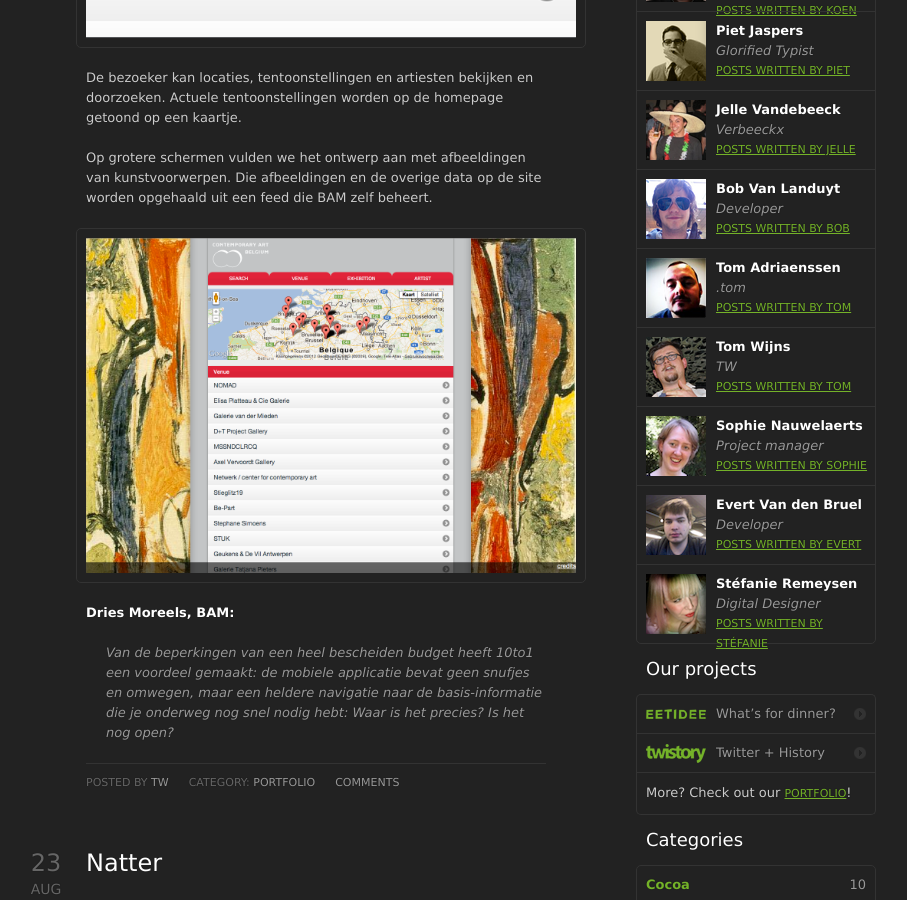
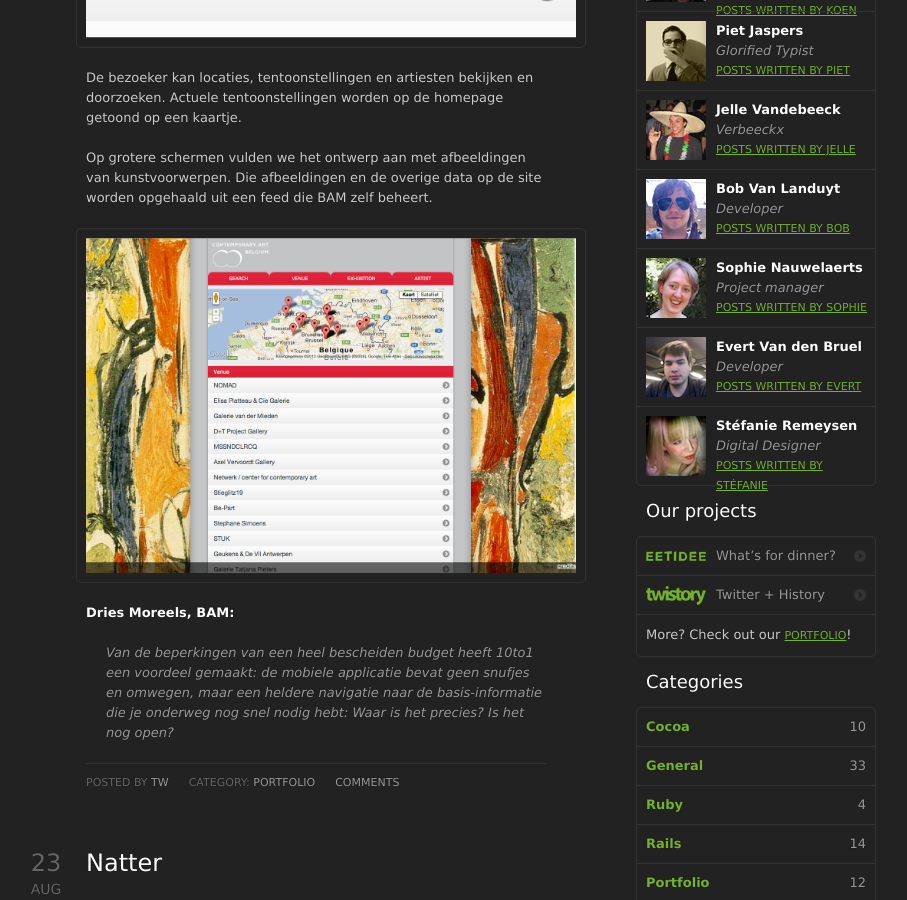
Before and after one commit to 10to1/10to1.github.com, a Jekyll site: the page built from index.html, in a window 1280 px wide and 900 px high, scrolled down 889 px. Shown: the whole window, without its empty margins (164-1071 px from the left). Built offline with Jekyll 4.4.1, drawn with Linux system fonts in a browser that asks for light colours; the list of posts is cut into pages by our own code; comment, search, counter and statistics services are not loaded.

Commit message:
removed 2 Toms

```diff
--- a/_layouts/default.html
+++ b/_layouts/default.html
@@ -136,18 +136,13 @@
 							<a href="/author/bob">Posts written by Bob</a>
 							<a href="http://blog.10to1.be/team/2011/11/15/team-bob/"><img src="/img/bob.png" alt="Picture of Bob" /></a>
 						</li>
-						<li>
+						<!-- <li>
 							<strong>Tom Adriaenssen</strong>
 							<em>.tom</em>
 							<a href="/author/dottom">Posts written by Tom</a>
 							<a href="http://blog.10to1.be/team/2012/03/12/team-toma/"><img src="/img/dottom.png" alt="Picture of Tom" /></a>
-						</li>
-						<li>
-							<strong>Tom Wijns</strong>
-							<em>TW</em>
-							<a href="/author/tw">Posts written by Tom</a>
-							<img src="/img/tw.png" alt="Picture of Tom" />
-						</li>
+						</li>						 -->
+
 						<li>
 							<strong>Sophie Nauwelaerts</strong>
 							<em>Project manager</em>
```
